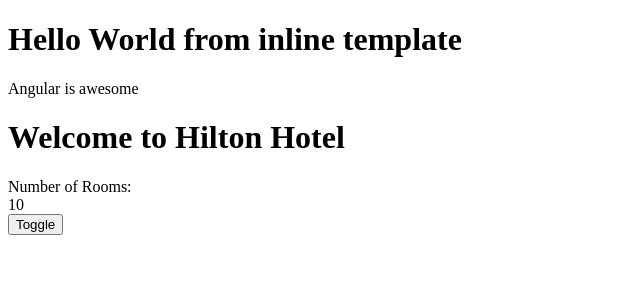
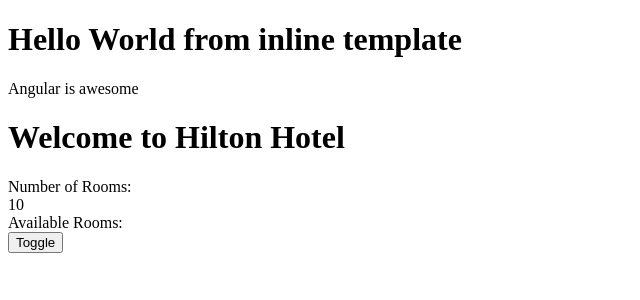
Before and after one commit to imtiajahammad/TypeScriptDemo, an Angular app in the folder angulars/hotelinventoryapp/: page / in a window 1280 px wide. Shown: the top 300 px of the page, without its empty margins (0-640 px from the left). Built offline with nearby package versions, Linux system fonts and the light colour scheme.

Commit message:
directive: *ngIf

```diff
--- a/angulars/hotelinventoryapp/src/app/rooms/rooms.component.html
+++ b/angulars/hotelinventoryapp/src/app/rooms/rooms.component.html
@@ -7,6 +7,8 @@
     <div [innerText]="numberOfRooms"></div>
 
 </div>
-
+<div *ngIf="rooms.availableRooms >0">
+    Available Rooms:
+</div>
 
 <button (click)="toggle()">Toggle</button>
--- a/angulars/hotelinventoryapp/src/app/rooms/rooms.component.ts
+++ b/angulars/hotelinventoryapp/src/app/rooms/rooms.component.ts
@@ -1,4 +1,5 @@
 import { Component } from '@angular/core';
+import { Room } from './rooms';
 
 @Component({
   selector: 'hinv-rooms',
@@ -11,6 +12,12 @@ export class RoomsComponent {
   numberOfRooms = 10;
   hideRooms=false;
 
+  rooms: Room ={
+    totalRooms: 20,
+    availableRooms: 10,
+    bookedRooms: 5
+  };
+
 
   toggle(){
     this.hideRooms = !this.hideRooms;
--- /dev/null
+++ b/angulars/hotelinventoryapp/src/app/rooms/rooms.ts
@@ -0,0 +1,5 @@
+export interface Room{
+    totalRooms:number;
+    availableRooms: number;
+    bookedRooms:number;
+}
```
Also changed, not shown: 1 other file (tests, documents, lock files or other folders).
